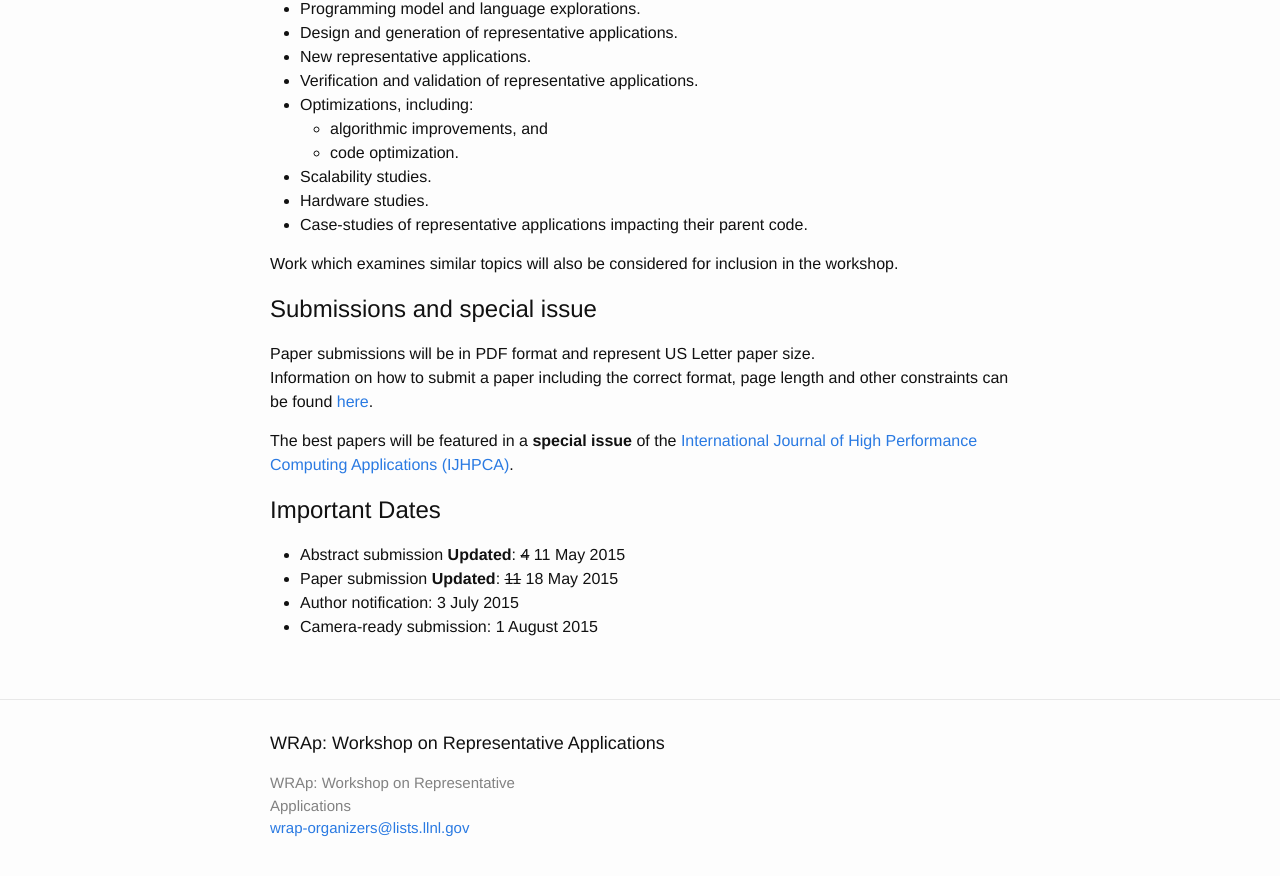
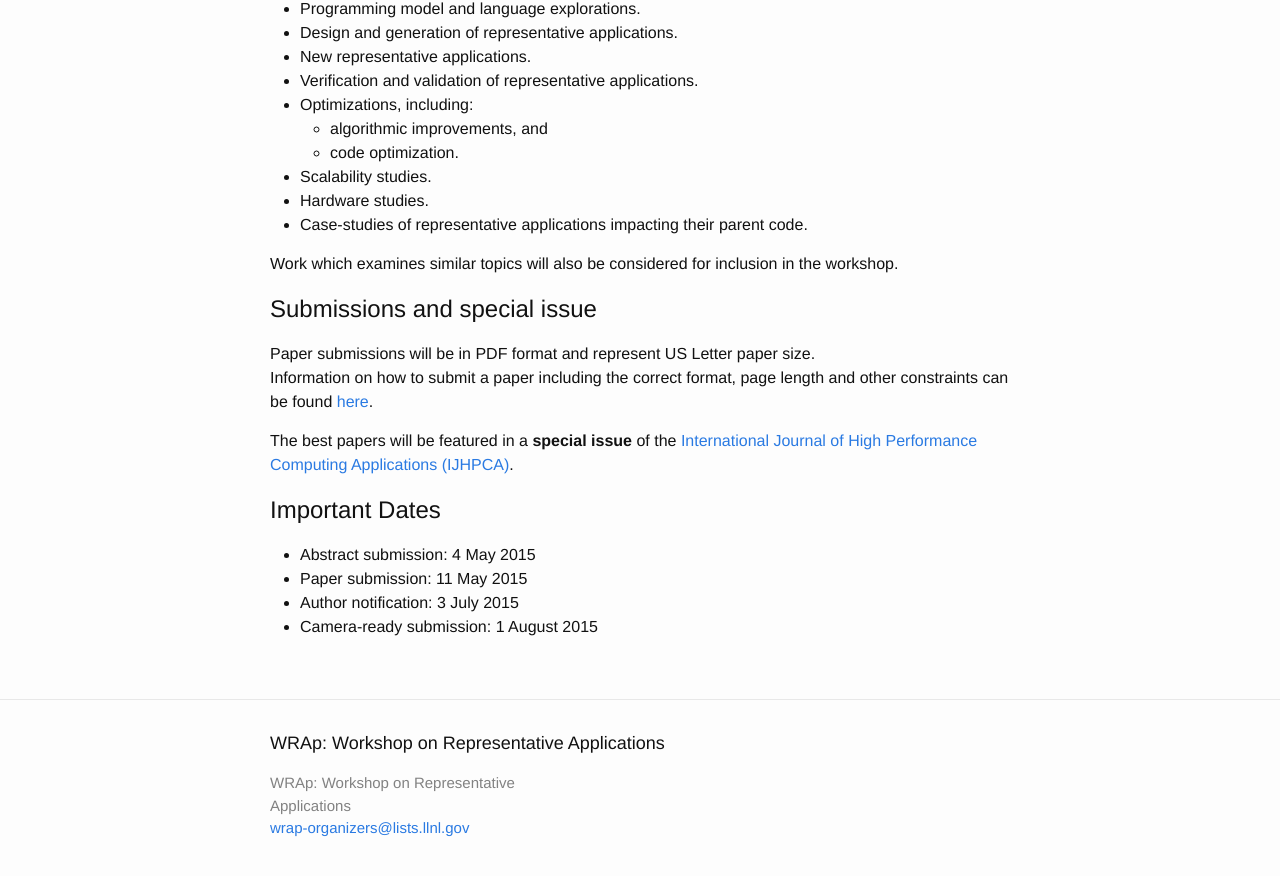
Before and after one commit to WRAP-workshop/WRAP-workshop.github.io, a Jekyll site: the page built from home.md, in a window 1280 px wide and 900 px high, scrolled down 811 px. Shown: the top 876 px of the window. Built offline with Jekyll 4.4.1, drawn with Linux system fonts in a browser that asks for light colours.

Commit message:
Revert "Extending deadlines"

```diff
--- a/_includes/dates.md
+++ b/_includes/dates.md
@@ -1,4 +1,4 @@
-* Abstract submission **Updated**: ~~4~~ 11 May 2015
-* Paper submission **Updated**:  ~~11~~ 18 May 2015
+* Abstract submission: 4 May 2015
+* Paper submission:  11 May 2015
 * Author notification:     3 July 2015
 * Camera-ready submission:  1 August 2015
--- a/cfp/wrap-2015-cfp.txt
+++ b/cfp/wrap-2015-cfp.txt
@@ -47,8 +47,8 @@ Work which examines similar topics will also be considered for inclusion
 in the workshop.
 
 Dates:
-- Abstract submission **Updated**: ~~4~~ 11 May 2015
-- Paper submission **Updated**: ~~11~~ 18 May 2015
+- Abstract submission: 4 May 2015
+- Paper submission: 11 May 2015
 - Author notification: 3 July 2015
 - Camera-ready submission: 1 August 2015
 - Conference: September 8th - September 11th, 2015
```
